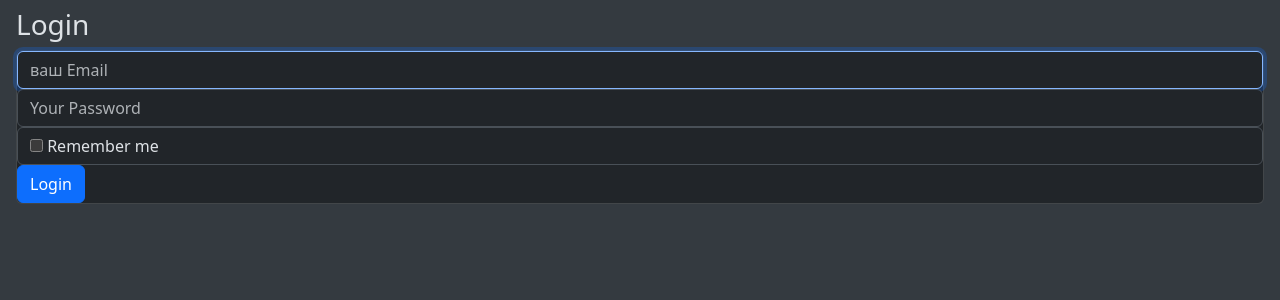
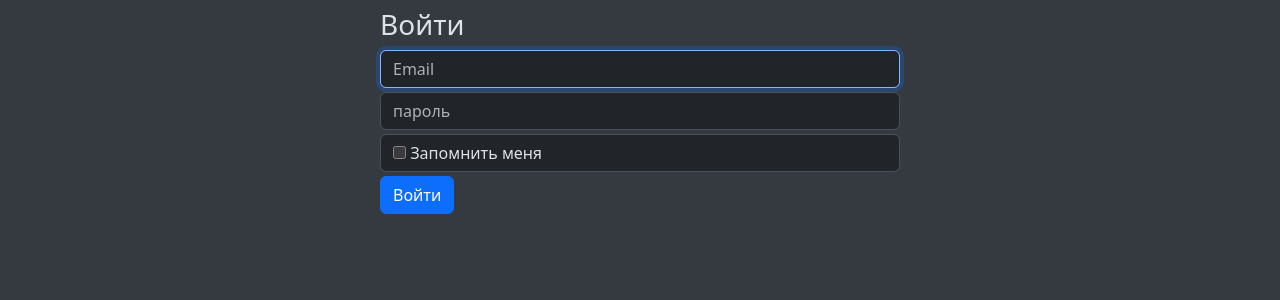
Before and after one commit to rdinit/itam.hack_2023, a Flask app: page /login in a window 1280 px wide. Shown: the part 56-356 px from the top of the page. Run offline with Flask 3, Linux system fonts and the light colour scheme.

Commit message:
forms style improovement

```diff
--- a/project/templates/login.html
+++ b/project/templates/login.html
@@ -1,9 +1,9 @@
 {% extends "base.html" %}
 
 {% block content %}
-<div>
-    <h3>Login</h3>
-    <div class="card">
+
+<div class="col-lg-5 ms-auto me-auto">
+    <h3>Войти</h3>
     {% with messages = get_flashed_messages() %}
     {% if messages %}
         <div class="alert alert-danger">
@@ -12,20 +12,19 @@
     {% endif %}
     {% endwith %}
     <form method="POST" action="/login">
-            <div class="">
-                <input class="form-control" type="email" name="email" placeholder="ваш Email" autofocus="">
+        <div class="mb-1">
+            <input class="form-control" type="email" name="email" placeholder="Email" autofocus="">
         </div>
-            <div class="">
-                <input class="form-control" type="password" name="password" placeholder="Your Password">
+        <div class="mb-1">
+            <input class="form-control" type="password" name="password" placeholder="пароль">
         </div>
-            <div class="">
+        <div class="mb-1">
             <label class="form-control">
                 <input type="checkbox" name="remember">
-                    Remember me
+                Запомнить меня
             </label>
         </div>
-            <button class="btn btn-primary">Login</button>
+        <button class="btn btn-primary">Войти</button>
     </form>
 </div>
-</div>
 {% endblock %}
```
Also changed, not shown: project/templates/signup.html (+6 -8 lines). Lines whose indentation alone changed are shown as unchanged.
